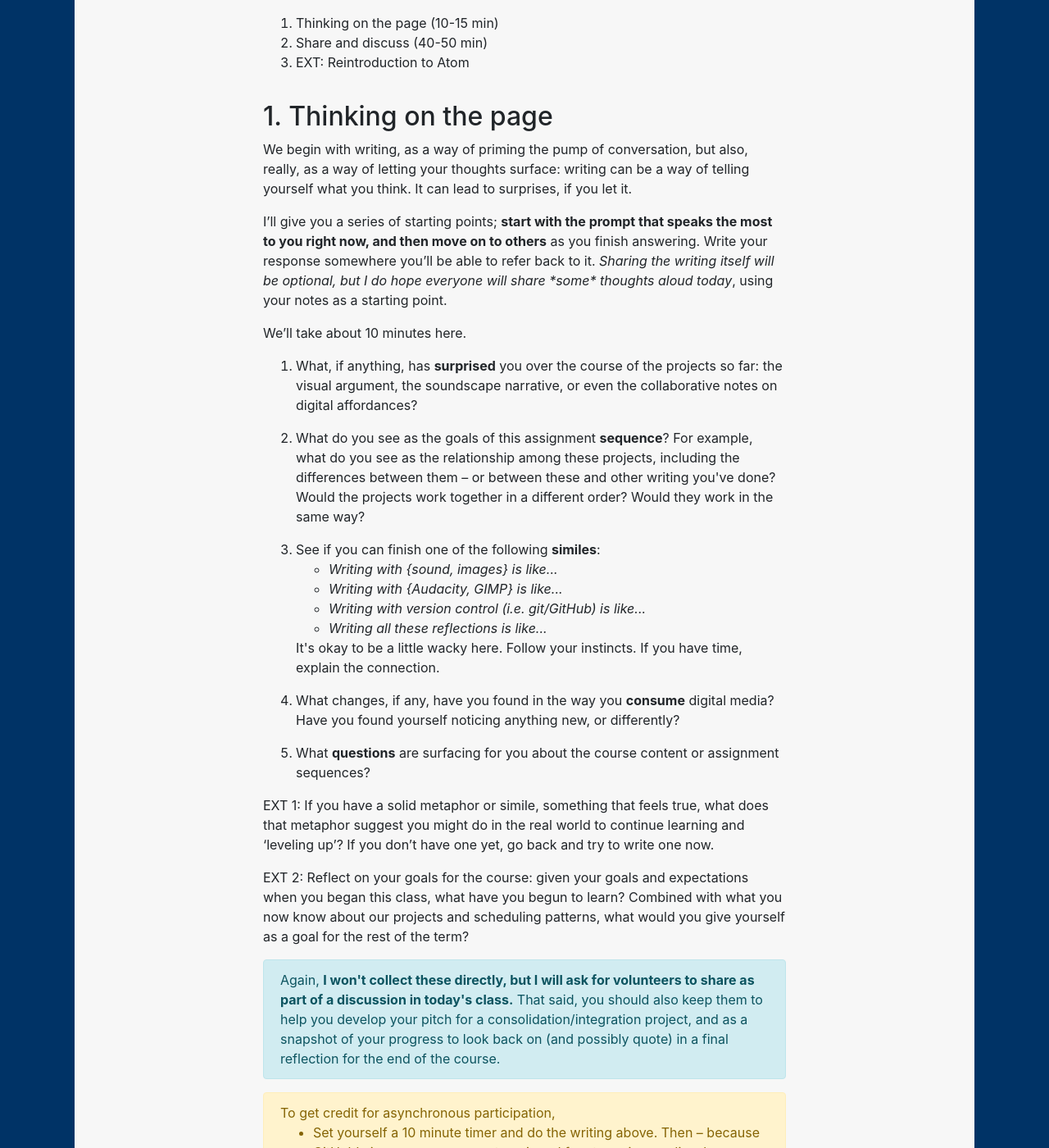
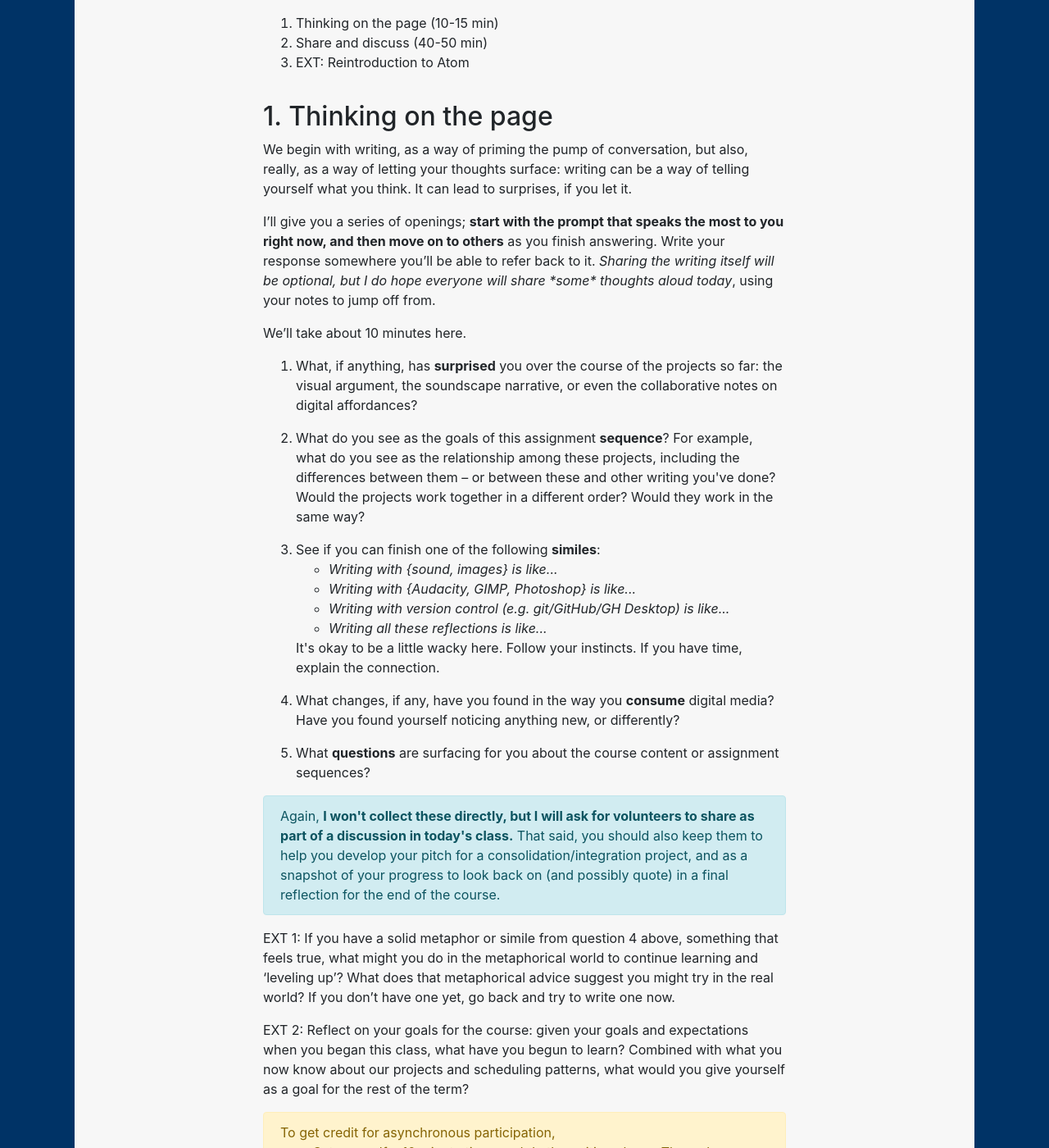
Before and after one commit to benmiller314/cdm2021spring, a Jekyll site: the page built from plans/lesson-15.md, in a window 1280 px wide and 1400 px high, scrolled down 373 px. Shown: the whole window at 82% size. Built offline with Jekyll 4.4.1, drawn with Linux system fonts in a browser that asks for light colours; our own code applies the rules of GitHub Pages for plain Markdown files; some of the changed text lies outside the part shown.

Commit message:
proofreading

```diff
--- a/plans/lesson-15.md
+++ b/plans/lesson-15.md
@@ -15,7 +15,7 @@
 
 We begin with writing, as a way of priming the pump of conversation, but also, really, as a way of letting your thoughts surface: writing can be a way of telling yourself what you think. It can lead to surprises, if you let it.
 
-I'll give you a series of starting points; **start with the prompt that speaks the most to you right now, and then move on to others** as you finish answering. Write your response somewhere you'll be able to refer back to it. _Sharing the writing itself will be optional, but I do hope everyone will share *some* thoughts aloud today_, using your notes as a starting point.
+I'll give you a series of openings; **start with the prompt that speaks the most to you right now, and then move on to others** as you finish answering. Write your response somewhere you'll be able to refer back to it. _Sharing the writing itself will be optional, but I do hope everyone will share *some* thoughts aloud today_, using your notes to jump off from.
 
 We'll take about 10 minutes here.
 
@@ -25,8 +25,8 @@
 <li>What do you see as the goals of this assignment <strong>sequence</strong>? For example, what do you see as the relationship among these projects, including the differences between them – or between these and other writing you've done? Would the projects work together in a different order? Would they work in the same way?</li>
 
 <li>See if you can finish one of the following <strong>similes</strong>:<ul><li><em>Writing with {sound, images} is like...</em></li>
-<li><em>Writing with {Audacity, GIMP} is like...</em></li>
-<li><em>Writing with version control (i.e. git/GitHub) is like...</em></li>
+<li><em>Writing with {Audacity, GIMP, Photoshop} is like...</em></li>
+<li><em>Writing with version control (e.g. git/GitHub/GH Desktop) is like...</em></li>
 <li><em>Writing all these reflections is like...</em></li></ul> It's okay to be a little wacky here. Follow your instincts. If you have time, explain the connection.</li>
 
 <li>What changes, if any, have you found in the way you <strong>consume</strong> digital media? Have you found yourself noticing anything new, or differently?</li>
@@ -35,13 +35,14 @@
 
 </ol>
 
-EXT 1: If you have a solid metaphor or simile, something that feels true, what does that metaphor suggest you might do in the real world to continue learning and 'leveling up'? If you don't have one yet, go back and try to write one now.
+<div class="alert alert-info">
+Again, <strong>I won't collect these directly, but I will ask for volunteers to share as part of a discussion in today's class.</strong> That said, you should also keep them to help you develop your pitch for a consolidation/integration project, and as a snapshot of your progress to look back on (and possibly quote) in a final reflection for the end of the course.
+</div>
+
+EXT 1: If you have a solid metaphor or simile from question 4 above, something that feels true, what might you do in the metaphorical world to continue learning and 'leveling up'? What does that metaphorical advice suggest you might try in the real world? If you don't have one yet, go back and try to write one now.
 
 EXT 2: Reflect on your goals for the course: given your goals and expectations when you began this class, what have you begun to learn? Combined with what you now know about our projects and scheduling patterns, what would you give yourself as a goal for the rest of the term?
 
-<div class="alert alert-info">
-Again, <strong>I won't collect these directly, but I will ask for volunteers to share as part of a discussion in today's class.</strong> That said, you should also keep them to help you develop your pitch for a consolidation/integration project, and as a snapshot of your progress to look back on (and possibly quote) in a final reflection for the end of the course.
-</div>
 
 <div class="alert alert-warning">To get credit for asynchronous participation,
 <ul>
@@ -59,7 +60,7 @@
 Again, I'd really like to get everyone's voices in the room today. (Or, if you're responding asynchronously, soon.)
 
 
-Any outstanding questions, or questions you'd prefer remain anonymous, please post to the [shared google doc](http://bit.ly/cdm2021spring-notes)
+Any outstanding questions, or questions you'd prefer remain anonymous, please post to the [shared google doc](http://bit.ly/cdm2021spring-notes).
 
 
 
@@ -80,12 +81,14 @@
   - Your most up-to-date layered project file (.xcf for GIMP, .psd for Photoshop)
   - An exported flat image (.png or .jpeg), for speedy previewing or as a backup should something go wrong with the project file
   - A series, now, of screenshots showing your GIMP project in progress
-  - An updated ASSETS.md (or CREDITS.md) file reflecting what you actually used, including documentation of any outside sources and your permission to use them (e.g. explicit licenses like CC, or rationales for claiming fair use)
+  - An updated ASSETS.md (or credits.md, or put it at the bottom of your README.md) file reflecting what you actually used, including documentation of any outside sources and your permission to use them (e.g. explicit licenses like CC-BY, or rationales for claiming fair use)
   - An updated README.md file introducing your collage to a new audience. **Give your piece a title!** Make it something to live beyond this assignment, if you can. :¬)
-  NB: If GH or git-lfs is giving you problems, you may need to create a fresh repository. In that case, just be sure to link to it prominently in the README.md file of the repo you forked from my assignment.
+
+<div class="alert alert-info">NB: If GH or git-lfs is giving you problems, you may well need to create a fresh repository. In that case, just be sure to link to it prominently in the README.md file of the repo you forked from my assignment.</div>
+
 * By Tuesday's class, **write a prose reflection** that incorporates images from your feedback and screenshots of your GIMP project. As explained in the [prompt for the assignment](https://github.com/benmiller314/visual-argument-2021spring#deadlines-and-products), this should include:
    - At least 500 words
-   - Your own assessment of how you met the [baseline criteria](http://bit.ly/cdm2021spring#heading=h.ka3w89gepyus) and goals for the unit, as well as any aspirational goals as appropriate
+   - Your own assessment of how you met the [baseline criteria](http://bit.ly/cdm2021spring-notes#heading=h.ka3w89gepyus) and goals for the unit, as well as any aspirational goals as appropriate
    - At least one screenshot or blockquote of feedback you used (and please say how)
    - At least one or two screenshots of your work in progress (ideally, related to the discussion in the previous two bullets: e.g., can you show a before/after? can you focus the screenshot on something you're proud of?)
 
```
